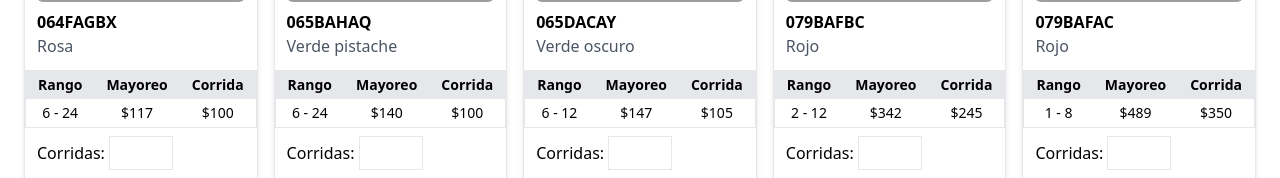
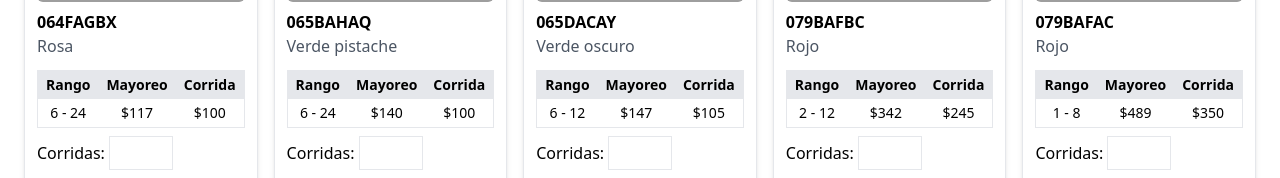
Before and after one commit to MarguaInfa/CatalogoMargu, a React (Vite) app: page / in a window 1280 px wide. Shown: the part 473-651 px from the top of the page. Built offline with nearby package versions, Linux system fonts and the light colour scheme; grey boxes are pictures that could not be loaded.

Commit message:
Update App.jsx

```diff
--- a/src/App.jsx
+++ b/src/App.jsx
@@ -254,26 +254,28 @@ export default function App() {
               <p className="text-gray-600">{p.Color}</p>
 
 {/* TABLA DE PRECIOS */}
-<div className="flex justify-center mt-3">
-  <table className="text-sm border w-auto text-center">
+<div className="overflow-x-auto mt-3">
+  <table className="min-w-full text-sm text-center border">
     <thead className="bg-gray-200">
       <tr>
-        <th className="px-3 py-1">Rango</th>
-        <th className="px-3 py-1">Mayoreo</th>
-        <th className="px-3 py-1">Corrida</th>
+        <th className="px-2 py-1 whitespace-nowrap">Rango</th>
+        <th className="px-2 py-1 whitespace-nowrap">Mayoreo</th>
+        <th className="px-2 py-1 whitespace-nowrap">Corrida</th>
       </tr>
     </thead>
+
     <tbody>
       {tabla.map((row, i) => (
         <tr key={i}>
-          <td className="px-3 py-1">{row.rango}</td>
-          <td className="px-3 py-1">${row.mayoreo}</td>
-          <td className="px-3 py-1">${row.corrida}</td>
+          <td className="px-2 py-1">{row.rango}</td>
+          <td className="px-2 py-1">${row.mayoreo}</td>
+          <td className="px-2 py-1">${row.corrida}</td>
         </tr>
       ))}
     </tbody>
   </table>
 </div>
+
 
 
               {/* CORRIDAS */}
```
